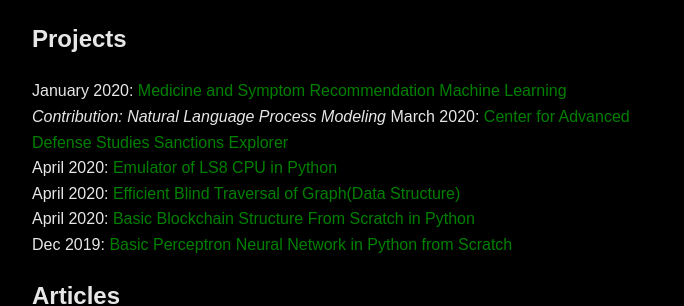
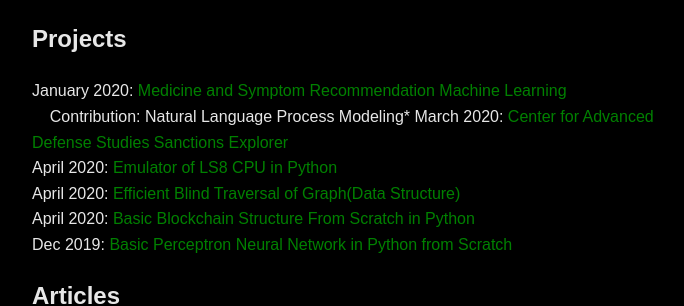
Before and after one commit to pragmatizt/ira_evangelista.github.io, a Jekyll site: the page built from index.md, in a window 1280 px wide. Shown: the part 690-996 px from the top of the page, without its empty margins (296-980 px from the left). Built offline with Jekyll 4.4.1, drawn with Linux system fonts in a browser that asks for light colours; our own code applies the rules of GitHub Pages for plain Markdown files; part of the change alters nothing that is shown.

```diff
--- a/index.md
+++ b/index.md
@@ -12,7 +12,8 @@ My interests and hobbies include: economics, geopolitics, history, Dharmic & Eas
 [Wooden Information](https://medium.com/wooden-information/)
 
 ## Projects
-January 2020: [Medicine and Symptom Recommendation Machine Learning](https://github.com/Medical-Cabinet-2) *Contribution: Natural Language Process Modeling*
+January 2020: [Medicine and Symptom Recommendation Machine Learning](https://github.com/Medical-Cabinet-2)
+&nbsp;&nbsp;&nbsp;&nbsp;Contribution: Natural Language Process Modeling*
 March 2020: [Center for Advanced Defense Studies Sanctions Explorer](https://medium.com/wooden-information/modeling-networks-of-networks-5e22cd85cd24)
 April 2020: [Emulator of LS8 CPU in Python](https://github.com/lineality/ls8_emulator)
 April 2020: [Efficient Blind Traversal of Graph(Data Structure)](https://github.com/lineality/Blind-Graph-Traversal)
```
